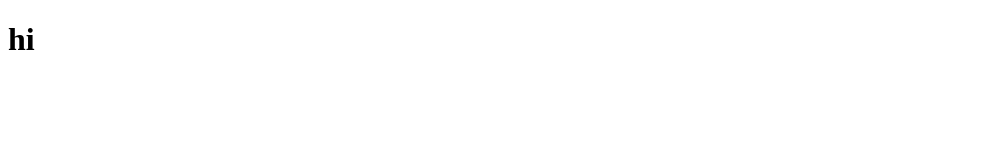
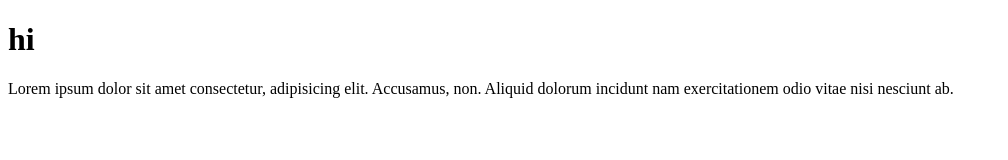
Before and after one commit to SR-Sanjay/web-project, a plain HTML site: page index.html in a window 1280 px wide. Shown: the whole page, without its empty margins (0-1008 px from the left). Drawn offline with Linux system fonts and the light colour scheme.

Commit message:
feat:p tag added

```diff
--- a/index.html
+++ b/index.html
@@ -7,5 +7,6 @@
 </head>
 <body>
     <h1>hi</h1>
+    <p>Lorem ipsum dolor sit amet consectetur, adipisicing elit. Accusamus, non. Aliquid dolorum incidunt nam exercitationem odio vitae nisi nesciunt ab.</p>
 </body>
 </html>
```
